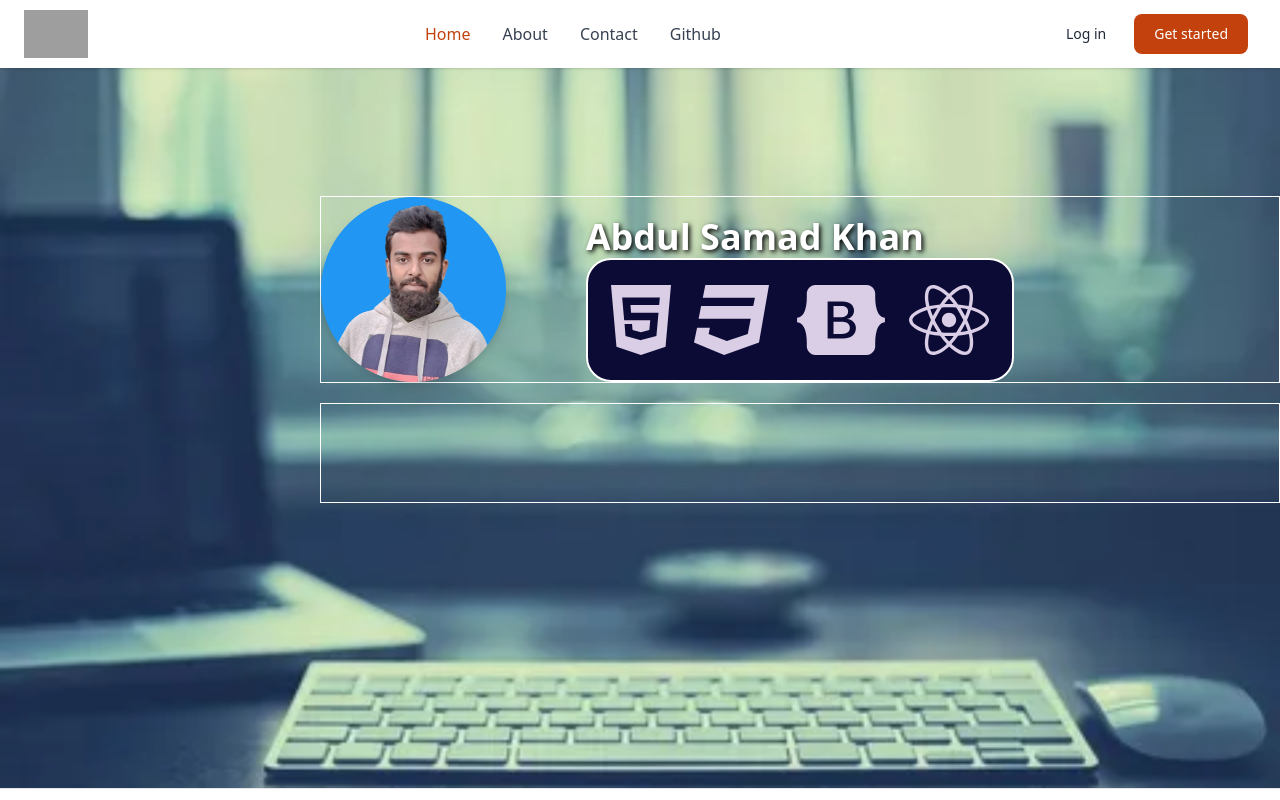
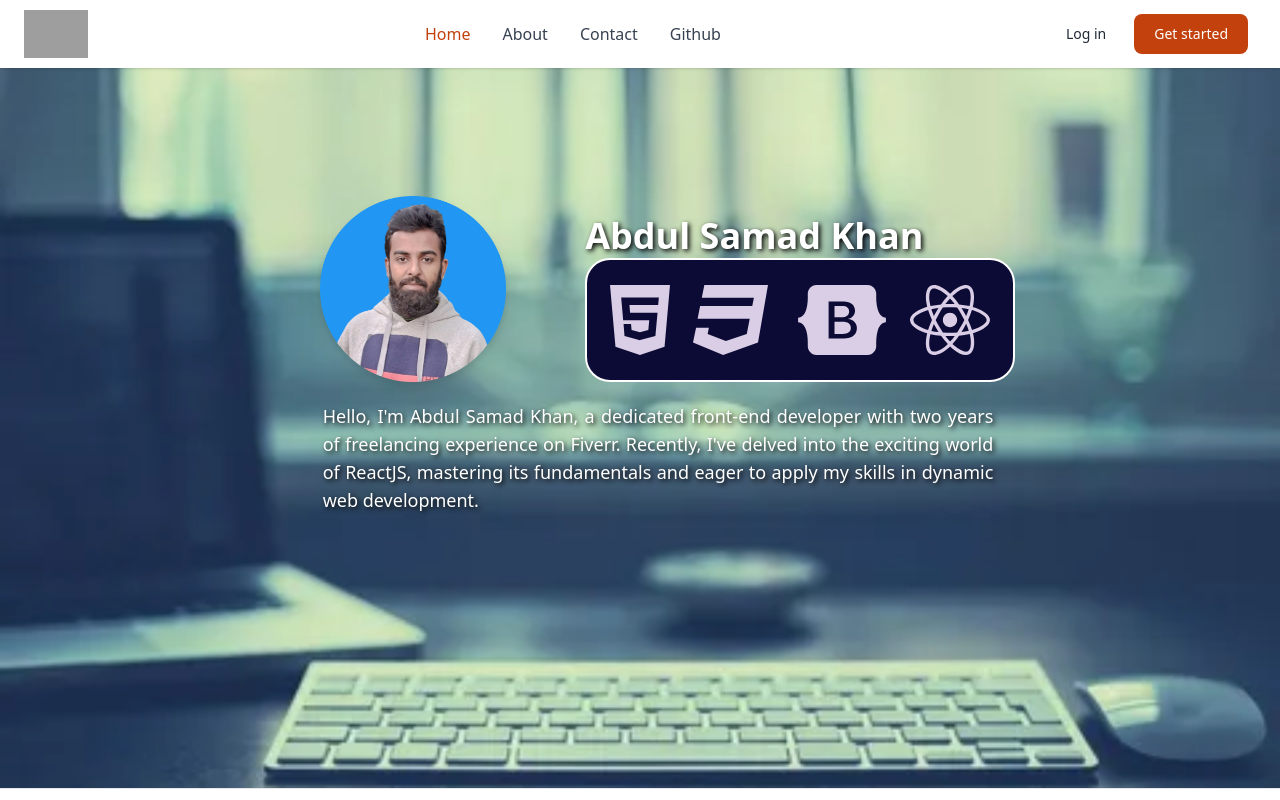
Before and after one commit to AbdulSamad676/React-Portfolio, a React (Vite) app: page / in a window 1280 px wide. Shown: the top 800 px of the page. Built offline with nearby package versions, Linux system fonts and the light colour scheme; grey boxes are pictures that could not be loaded.

Commit message:
desing issues fixed

```diff
--- a/src/assets/css/style.css
+++ b/src/assets/css/style.css
@@ -58,6 +58,7 @@
 	/* margin: 40px auto; */
 	box-sizing: border-box;
 }
-.main-heading {
+.main-heading,
+.pera-text {
 	text-shadow: 2px 2px 5px black;
 }
--- a/src/components/Home.jsx
+++ b/src/components/Home.jsx
@@ -11,7 +11,7 @@ import {
 function Home() {
 	return (
 		<div className='hero-section '>
-			<div className='top-row grid grid-cols-10 gap-2  ml-auto  border border-white'>
+			<div className='top-row grid grid-cols-10 gap-2  ml-auto  '>
 				<div className='image-section   rounded-lg col-span-2 '>
 					<img
 						className='drop-shadow-lg shadow-black'
@@ -55,7 +55,15 @@ function Home() {
 					</div>
 				</div>
 			</div>
-			<div className='top-row my-5   min-h-[100px]  ml-auto border border-white'></div>
+			<div className='top-row my-5 px-5 w-7/12   min-h-[100px]  mx-auto  '>
+				<p className='text-white ml-9 text-justify text-lg pera-text '>
+					Hello, I'm Abdul Samad Khan, a dedicated front-end developer
+					with two years of freelancing experience on Fiverr.
+					Recently, I've delved into the exciting world of ReactJS,
+					mastering its fundamentals and eager to apply my skills in
+					dynamic web development.
+				</p>
+			</div>
 		</div>
 	);
 }
```
